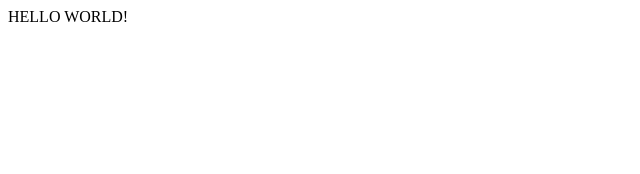
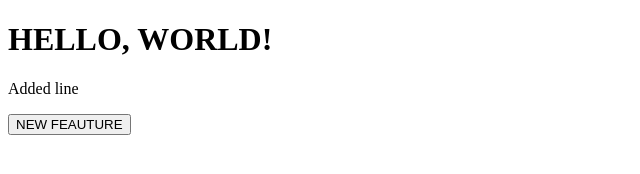
Before and after one commit to keyedan/git_visual, a plain HTML site: page index.html in a window 1280 px wide. Shown: the whole page, without its empty margins (0-640 px from the left). Drawn offline with Linux system fonts and the light colour scheme.

Commit message:
New feature

```diff
--- a/index.html
+++ b/index.html
@@ -5,6 +5,8 @@
     <meta charset="utf-8">
 </head>
 <body>
-    HELLO WORLD!
+    <h1>HELLO, WORLD!</h1>
+    <p>Added line</p>
+    <button>NEW FEAUTURE</button>
 </body>
 </html>
```
